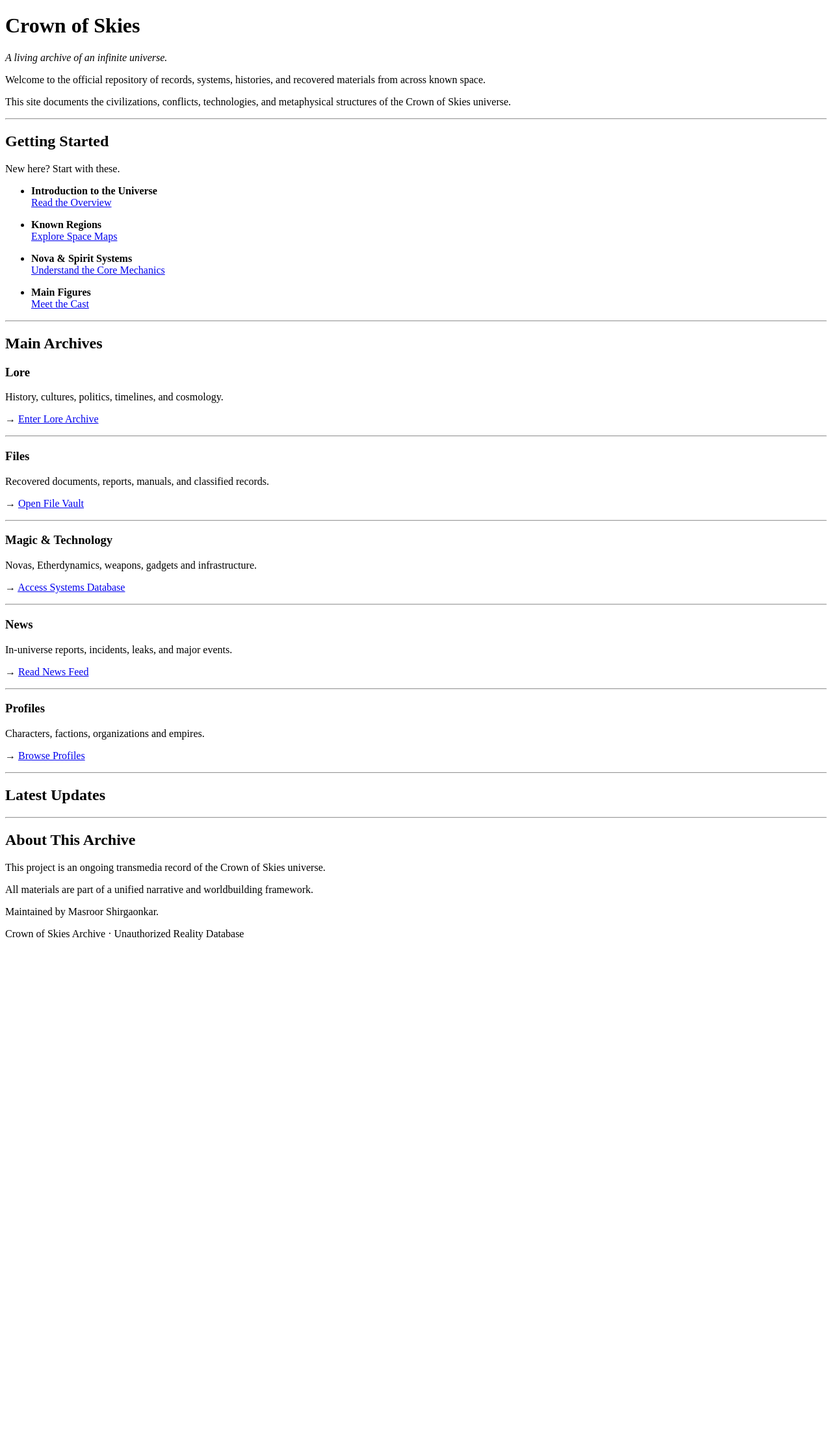
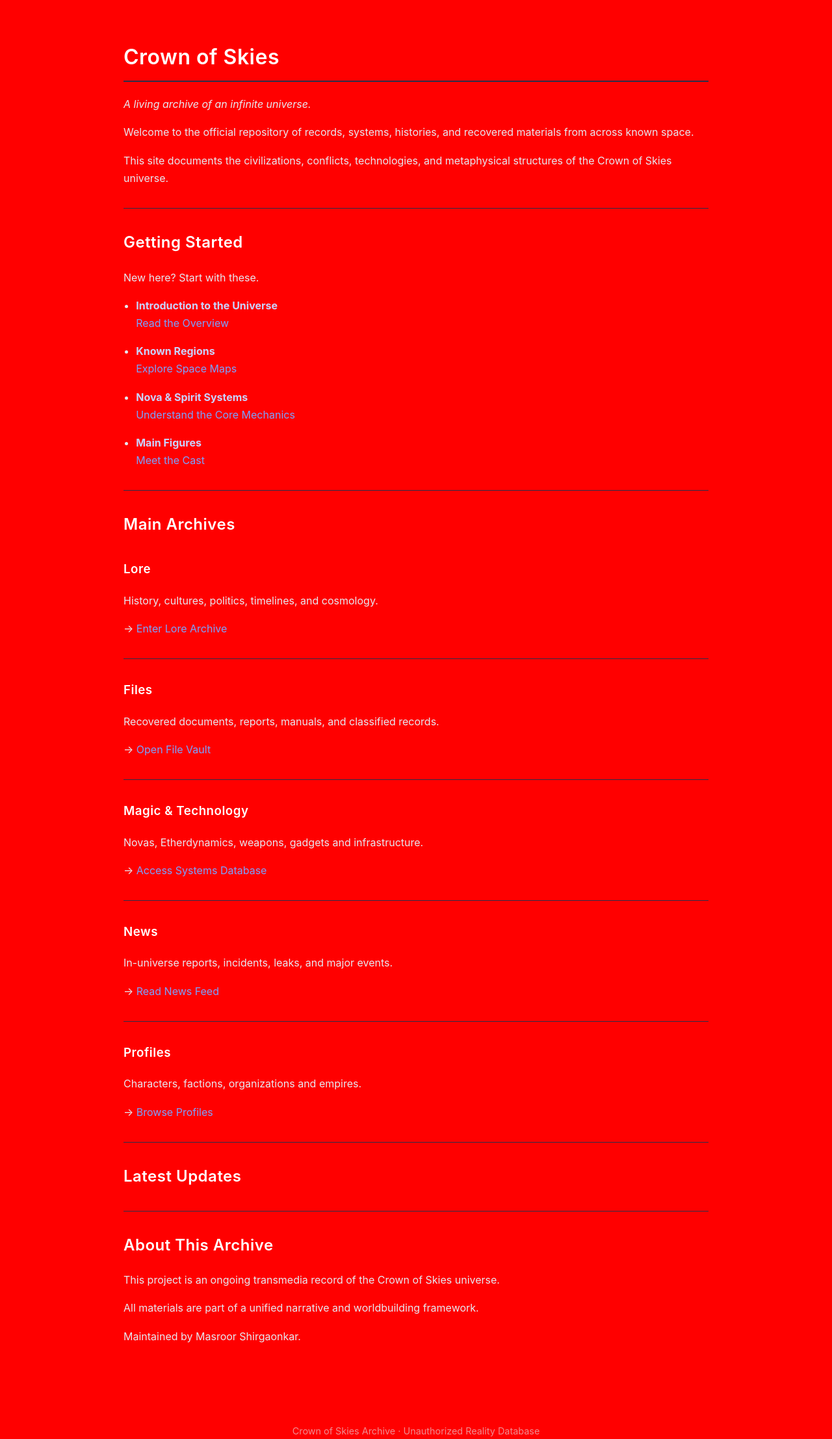
Before and after one commit to masroorshirgaonkar/crownofskies, a Jekyll site: the page built from index.md, in a window 1280 px wide. Shown: the whole page at 65% size. Built offline with Jekyll 4.4.1, drawn with Linux system fonts in a browser that asks for light colours; before the commit the page ends 1454 px from its top, so only the background shows below that.

Commit message:
Update default.html

```diff
--- a/_layouts/default.html
+++ b/_layouts/default.html
@@ -4,7 +4,7 @@
   <meta charset="UTF-8">
   <title>{{ page.title }} | Crown of Skies</title>
 
-  <link rel="stylesheet" href="{{ '/_assets/css/style.css' | relative_url }}">
+  <link rel="stylesheet" href="{{ '/assets/css/style.css' | relative_url }}">
 
   <meta name="viewport" content="width=device-width, initial-scale=1.0">
 </head>
```
